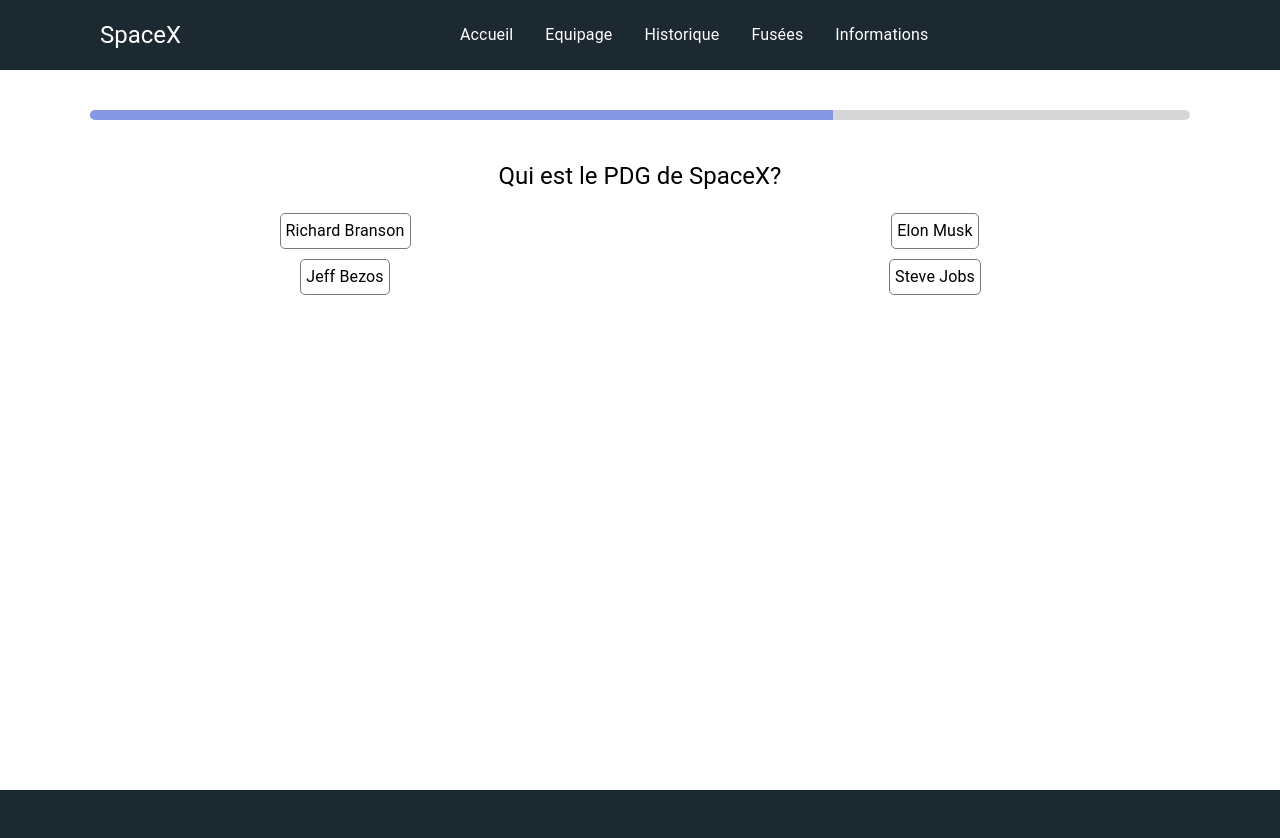
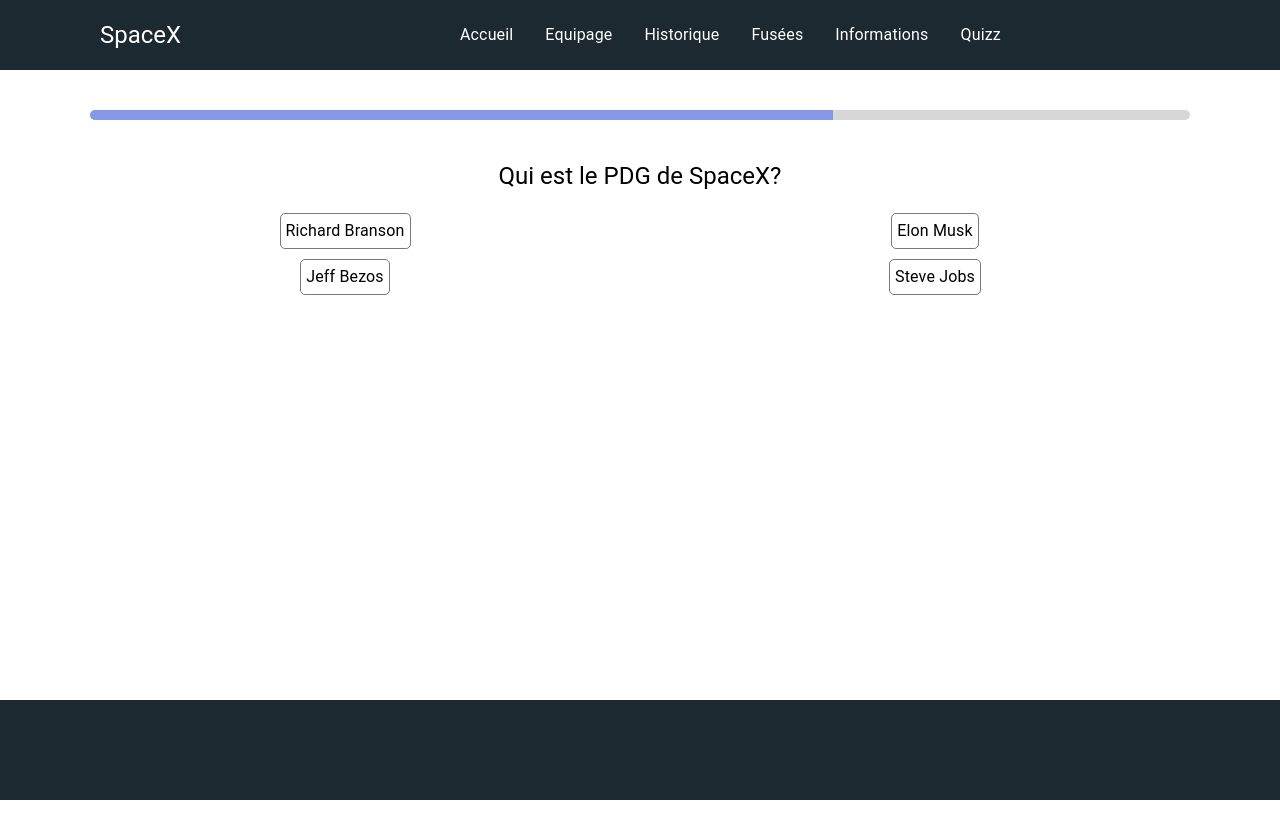
Before and after one commit to karimoucisse/SpaceX_ipssi, a React (Create React App) app: page /quizz/1 in a window 1280 px wide. Shown: the top 838 px of the page. After the commit the page ends 800 px from the top, so only its background shows below. Built offline with nearby package versions, Linux system fonts and the light colour scheme.

Commit message:
Add quizz selection

```diff
--- a/src/components/Header.jsx
+++ b/src/components/Header.jsx
@@ -21,6 +21,10 @@ function Header() {
     {
       text: 'Informations',
       link: 'informations',
+    },
+    {
+      text: 'Quizz',
+      link: 'quizz',
     },
   ];
   return (
--- a/src/components/Quizz/Response.jsx
+++ b/src/components/Quizz/Response.jsx
@@ -5,7 +5,6 @@ const Response = ({ value, selected, isGoodResponse, isSelected }) => {
   // surbrillance si isGoodResponse
   return (
     <Box
-      onClick={selected}
       sx={{
         width: '50%',
         textAlign: 'center',
@@ -25,7 +24,9 @@ const Response = ({ value, selected, isGoodResponse, isSelected }) => {
           border: '1px solid #797979FF',
           borderRadius: '5px',
           padding: '5px',
+          cursor: 'pointer',
         }}
+        onClick={selected}
       >
         <Typography>{value}</Typography>
       </Box>
--- a/src/layout/Navigation.jsx
+++ b/src/layout/Navigation.jsx
@@ -5,11 +5,11 @@ import { Box } from '@mui/material';
 
 const Navigation = ({ children }) => {
   return (
-    <>
+    <Box sx={{ minHeight: '100vh', display: 'flex', flexDirection: 'column' }}>
       <Header />
-      <Box sx={{ minHeight: '80vh' }}>{children}</Box>
+      <Box sx={{ flex: 1 }}>{children}</Box>
       <Footer />
-    </>
+    </Box>
   );
 };
 
--- a/src/pages/Quizz.jsx
+++ b/src/pages/Quizz.jsx
@@ -2,7 +2,8 @@ import React, { useState } from 'react';
 import Main from '../components/Quizz/Main';
 
 import QuizzData from '../datas/quizz/quizz.json';
-import { useParams } from 'react-router-dom';
+import { Link, useParams } from 'react-router-dom';
+import { Box, Button, Typography } from '@mui/material';
 
 const Question = () => {
   const { id } = useParams();
@@ -25,7 +26,23 @@ const Question = () => {
     return (
       <>
         {isFinish ? (
-          <div>Score: {score}</div>
+          <Box
+            sx={{
+              display: 'flex',
+              justifyContent: 'center',
+              flexDirection: 'column',
+              alignItems: 'center',
+            }}
+          >
+            <Typography variant="h5" sx={{ mt: 6, mb: 2 }}>
+              Votre score est de : {score} pts
+            </Typography>
+            <Link to={'/quizz/'}>
+              <Button variant="contained" sx={{ my: 2 }}>
+                Retour à la selection de Quizz
+              </Button>
+            </Link>
+          </Box>
         ) : (
           <Main question={quizz[quizzSelecter]} goNextQuestion={nextQuizz} />
         )}
```
Also changed, not shown: 1 other file (tests, documents, lock files or other folders).
